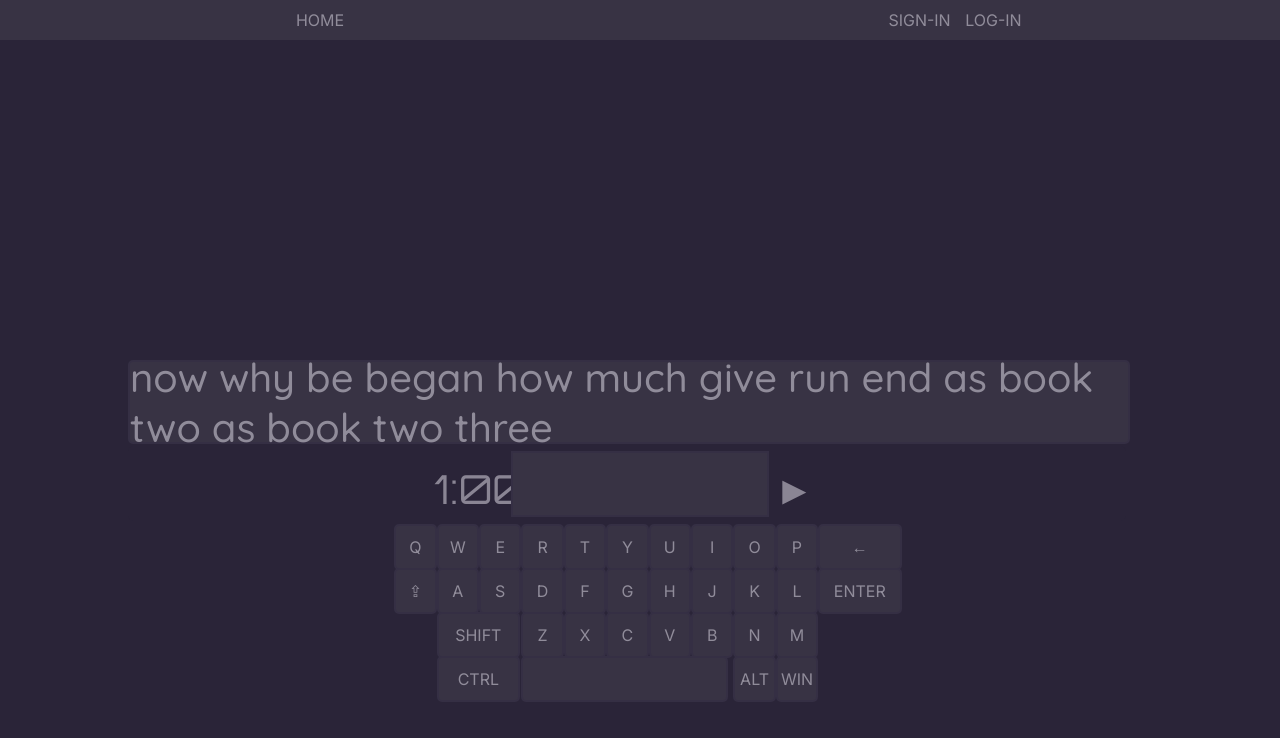
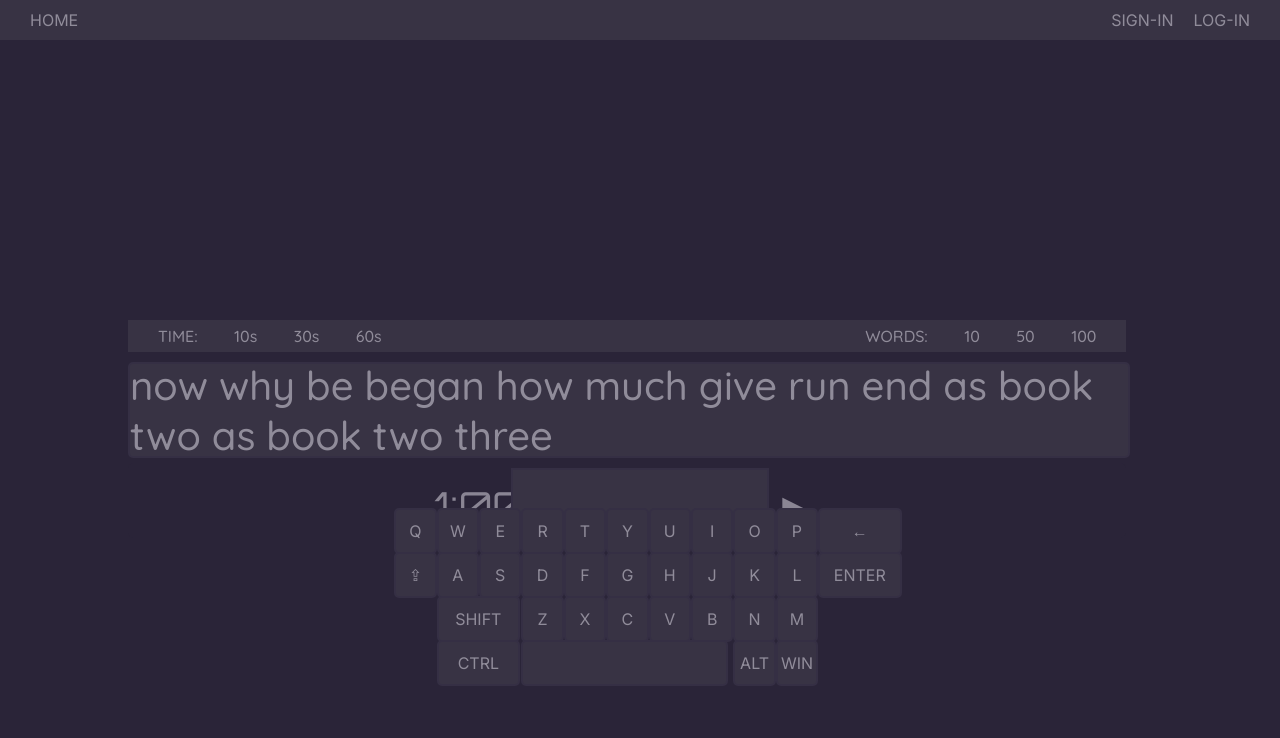
Before and after one commit to Callum-Gilfedder/TypingTest, a Next.js app in the folder typing-test-project/: page / in a window 1280 px wide. Shown: the top 738 px of the page. Built offline with nearby package versions, Linux system fonts and the light colour scheme.

Commit message:
Added mini-nav

```diff
--- a/typing-test-project/src/app/globals.css
+++ b/typing-test-project/src/app/globals.css
@@ -36,20 +36,34 @@ body {
 }
 
 .main-container {
-  margin-top: 40vh;
+  margin-top: 35vh;
   margin-left: 10vw;
   width: 78vw;
-  height: 20vh;
+  height: 23vh;
   background-color: var(--background-color);
   display: flex;
   flex-direction: column;
   font-size: var(--large-font);
   font-family: 'Quicksand', sans-serif;
+}
 
+.mini-navigation-bar {
+  width: 100%;
+  background-color: var(--secondary-color);
+  height: 4vh;
+  display: flex; /* Use flexbox to create a horizontal layout */
+  justify-content: space-between; /* Distribute items along the main axis with space between */
+  align-items: center; /* Center items vertically */
 
 }
 
+.mini-nav-text {
+  font-size: 1rem;
+  word-spacing: 2rem;
+}
+
 .row {
+  margin-top: 10px;
   flex: 1;
   width: 100%;
   height: 50%; /* Each row takes 50% of the container height */
@@ -66,7 +80,7 @@ body {
 .row-2 {
   border: none;
   width: 100%;
-  margin-top: 2px;
+  margin-top: 5px;
   height: 95%;
   background-color: var(--background-color);
 }
@@ -199,16 +213,13 @@ input {
 .navigation-bar {
   width: 100%;
   background-color: var(--secondary-color);
-  margin: 0;
-  padding: 0;
   height: 5vh;
   display: flex; /* Use flexbox to create a horizontal layout */
-  justify-content: space-around; /* Distribute items evenly along the main axis */
+  justify-content: space-between; /* Distribute items along the main axis with space between */
   align-items: center; /* Center items vertically */
 }
 
 ul {
-  width: 100%;
   margin: 0;
   padding: 0;
   list-style: none;
@@ -217,13 +228,20 @@ ul {
 
 li {
   margin: 0;
-  flex: 1; /* Let each li take an equal portion of the available width */
   text-align: center;
+  padding: 10px;
+}
+
+.left-elements {
+  margin-left: 20px; /* Add some margin to the left side of the left elements */
+}
+
+.right-elements {
+  margin-right: 20px; /* Add some margin to the right side of the right elements */
 }
 
 /* Add styles for links inside li elements if needed */
 li a {
   text-decoration: none;
-  color: var(--text-color);
-  margin-right: 10px;
+  color: white;
 }
--- a/typing-test-project/src/app/page.tsx
+++ b/typing-test-project/src/app/page.tsx
@@ -30,12 +30,34 @@ export default function Home() {
   return (
     <main className='body'>
       <div className="navigation-bar">
+        <div className="left-elements">
         <ul>
           <li>HOME</li>
-          <li> <a href="">SIGN-IN</a>  <a href="">LOG-IN</a></li>
         </ul>
+        </div>
+        <div className="right-elements">
+        <ul>
+            <li>SIGN-IN </li>
+            <li>LOG-IN</li>
+        </ul>
+        </div>
       </div>
+
         <div className="main-container">
+
+        <div className="mini-navigation-bar">
+          <div className="left-elements">
+            <ul>
+              <li className='mini-nav-text'>TIME: 10s 30s 60s</li>
+            </ul>
+          </div>
+          <div className="right-elements">
+            <ul>
+              <li className='mini-nav-text'>WORDS: 10 50 100</li>
+            </ul>
+          </div>
+        </div>
+
           <div className="row row-1">
             now why be began how much give run end as book two as book two three
           </div>
@@ -46,7 +68,6 @@ export default function Home() {
 
           </div>
         </div>
-
       <div className="keyboard-container">
         {pressedKey.toLowerCase() == "q"  ? <div className="key key-pressed">Q</div> : <div className="key">Q</div>}
         {pressedKey.toLowerCase() == "w"  ? <div className="key key-pressed">W</div> : <div className="key">W</div>}
```
